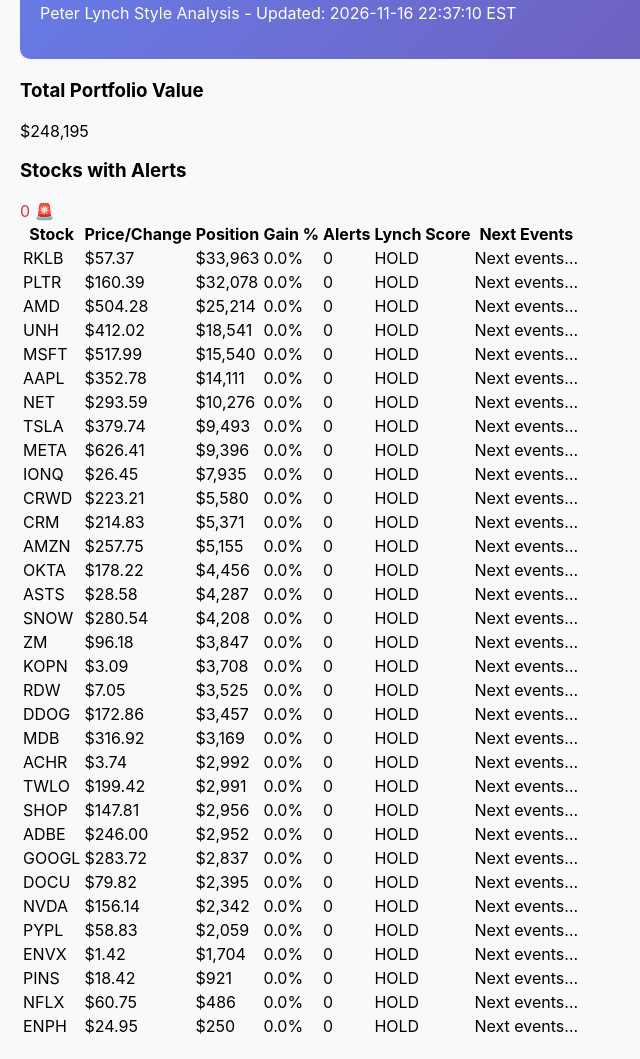
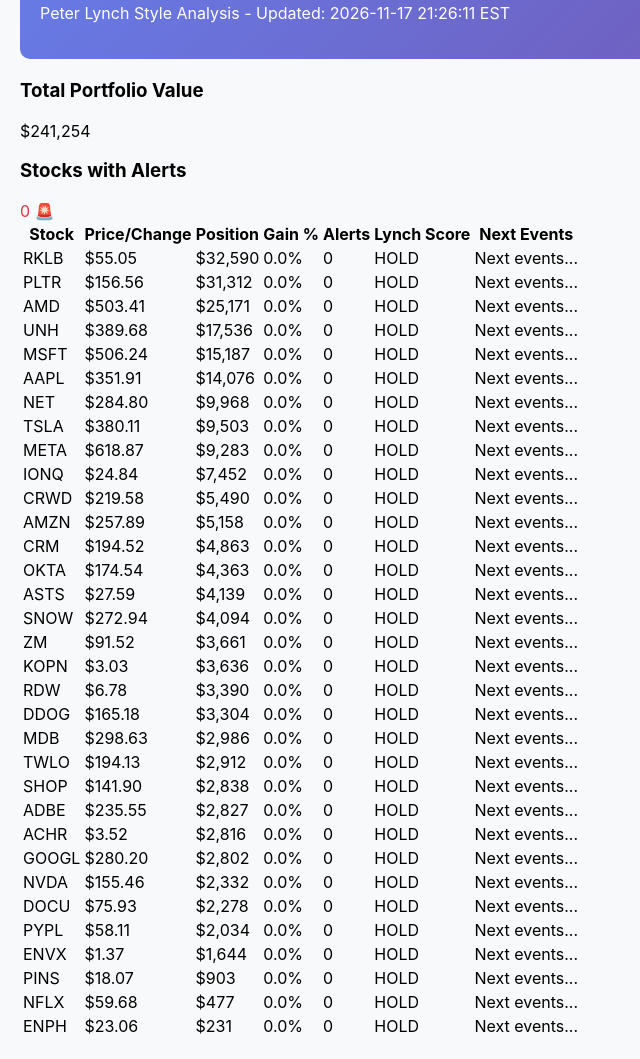
Before and after one commit to allenchengentsai/portfolio-dashboard, a plain HTML site: page index.html in a window 1280 px wide. Shown: the part 119-1178 px from the top of the page, without its empty margins (0-640 px from the left). Drawn offline with Linux system fonts and the light colour scheme.

Commit message:
Update portfolio dashboard - Tue Nov 17 21:26:11 UTC 2026

```diff
--- a/index.html
+++ b/index.html
@@ -15,13 +15,13 @@
         <body>
             <div class="header">
                 <h1>Portfolio Analysis Dashboard</h1>
-                <p>Peter Lynch Style Analysis - Updated: 2026-11-16 22:37:10 EST</p>
+                <p>Peter Lynch Style Analysis - Updated: 2026-11-17 21:26:11 EST</p>
             </div>
 
             <div class="portfolio-summary">
                 <div class="summary-card">
                     <h3>Total Portfolio Value</h3>
-                    <div class="value">$248,195</div>
+                    <div class="value">$241,254</div>
                 </div>
                 <div class="summary-card">
                     <h3>Stocks with Alerts</h3>
@@ -46,8 +46,8 @@
 
             <tr class="stock-row" onclick="toggleDetails('RKLB')">
                 <td>RKLB</td>
-                <td>$57.37</td>
-                <td>$33,963</td>
+                <td>$55.05</td>
+                <td>$32,590</td>
                 <td>0.0%</td>
                 <td>0</td>
                 <td>HOLD</td>
@@ -56,8 +56,8 @@
 
             <tr class="stock-row" onclick="toggleDetails('PLTR')">
                 <td>PLTR</td>
-                <td>$160.39</td>
-                <td>$32,078</td>
+                <td>$156.56</td>
+                <td>$31,312</td>
                 <td>0.0%</td>
                 <td>0</td>
                 <td>HOLD</td>
@@ -66,8 +66,8 @@
 
             <tr class="stock-row" onclick="toggleDetails('AMD')">
                 <td>AMD</td>
-                <td>$504.28</td>
-                <td>$25,214</td>
+                <td>$503.41</td>
+                <td>$25,171</td>
                 <td>0.0%</td>
                 <td>0</td>
                 <td>HOLD</td>
@@ -76,8 +76,8 @@
 
             <tr class="stock-row" onclick="toggleDetails('UNH')">
                 <td>UNH</td>
-                <td>$412.02</td>
-                <td>$18,541</td>
+                <td>$389.68</td>
+                <td>$17,536</td>
                 <td>0.0%</td>
                 <td>0</td>
                 <td>HOLD</td>
@@ -86,8 +86,8 @@
 
             <tr class="stock-row" onclick="toggleDetails('MSFT')">
                 <td>MSFT</td>
-                <td>$517.99</td>
-                <td>$15,540</td>
+                <td>$506.24</td>
+                <td>$15,187</td>
                 <td>0.0%</td>
                 <td>0</td>
                 <td>HOLD</td>
@@ -96,8 +96,8 @@
 
             <tr class="stock-row" onclick="toggleDetails('AAPL')">
                 <td>AAPL</td>
-                <td>$352.78</td>
-                <td>$14,111</td>
+                <td>$351.91</td>
+                <td>$14,076</td>
                 <td>0.0%</td>
                 <td>0</td>
                 <td>HOLD</td>
@@ -106,8 +106,8 @@
 
             <tr class="stock-row" onclick="toggleDetails('NET')">
                 <td>NET</td>
-                <td>$293.59</td>
-                <td>$10,276</td>
+                <td>$284.80</td>
+                <td>$9,968</td>
                 <td>0.0%</td>
                 <td>0</td>
                 <td>HOLD</td>
@@ -116,8 +116,8 @@
 
             <tr class="stock-row" onclick="toggleDetails('TSLA')">
                 <td>TSLA</td>
-                <td>$379.74</td>
-                <td>$9,493</td>
+                <td>$380.11</td>
+                <td>$9,503</td>
                 <td>0.0%</td>
                 <td>0</td>
                 <td>HOLD</td>
@@ -126,8 +126,8 @@
 
             <tr class="stock-row" onclick="toggleDetails('META')">
                 <td>META</td>
-                <td>$626.41</td>
-                <td>$9,396</td>
+                <td>$618.87</td>
+                <td>$9,283</td>
                 <td>0.0%</td>
                 <td>0</td>
                 <td>HOLD</td>
@@ -136,8 +136,8 @@
 
             <tr class="stock-row" onclick="toggleDetails('IONQ')">
                 <td>IONQ</td>
-                <td>$26.45</td>
-                <td>$7,935</td>
+                <td>$24.84</td>
+                <td>$7,452</td>
                 <td>0.0%</td>
                 <td>0</td>
                 <td>HOLD</td>
@@ -146,8 +146,18 @@
 
             <tr class="stock-row" onclick="toggleDetails('CRWD')">
                 <td>CRWD</td>
-                <td>$223.21</td>
-                <td>$5,580</td>
+                <td>$219.58</td>
+                <td>$5,490</td>
+                <td>0.0%</td>
+                <td>0</td>
+                <td>HOLD</td>
+                <td>Next events...</td>
+            </tr>
+
+            <tr class="stock-row" onclick="toggleDetails('AMZN')">
+                <td>AMZN</td>
+                <td>$257.89</td>
+                <td>$5,158</td>
                 <td>0.0%</td>
                 <td>0</td>
                 <td>HOLD</td>
@@ -156,18 +166,8 @@
 
             <tr class="stock-row" onclick="toggleDetails('CRM')">
                 <td>CRM</td>
-                <td>$214.83</td>
-                <td>$5,371</td>
-                <td>0.0%</td>
-                <td>0</td>
-                <td>HOLD</td>
-                <td>Next events...</td>
-            </tr>
-
-            <tr class="stock-row" onclick="toggleDetails('AMZN')">
-                <td>AMZN</td>
-                <td>$257.75</td>
-                <td>$5,155</td>
+                <td>$194.52</td>
+                <td>$4,863</td>
                 <td>0.0%</td>
                 <td>0</td>
                 <td>HOLD</td>
@@ -176,8 +176,8 @@
 
             <tr class="stock-row" onclick="toggleDetails('OKTA')">
                 <td>OKTA</td>
-                <td>$178.22</td>
-                <td>$4,456</td>
+                <td>$174.54</td>
+                <td>$4,363</td>
                 <td>0.0%</td>
                 <td>0</td>
                 <td>HOLD</td>
@@ -186,8 +186,8 @@
 
             <tr class="stock-row" onclick="toggleDetails('ASTS')">
                 <td>ASTS</td>
-                <td>$28.58</td>
-                <td>$4,287</td>
+                <td>$27.59</td>
+                <td>$4,139</td>
                 <td>0.0%</td>
                 <td>0</td>
                 <td>HOLD</td>
@@ -196,8 +196,8 @@
 
             <tr class="stock-row" onclick="toggleDetails('SNOW')">
                 <td>SNOW</td>
-                <td>$280.54</td>
-                <td>$4,208</td>
+                <td>$272.94</td>
+                <td>$4,094</td>
                 <td>0.0%</td>
                 <td>0</td>
                 <td>HOLD</td>
@@ -206,8 +206,8 @@
 
             <tr class="stock-row" onclick="toggleDetails('ZM')">
                 <td>ZM</td>
-                <td>$96.18</td>
-                <td>$3,847</td>
+                <td>$91.52</td>
+                <td>$3,661</td>
                 <td>0.0%</td>
                 <td>0</td>
                 <td>HOLD</td>
@@ -216,8 +216,8 @@
 
             <tr class="stock-row" onclick="toggleDetails('KOPN')">
                 <td>KOPN</td>
-                <td>$3.09</td>
-                <td>$3,708</td>
+                <td>$3.03</td>
+                <td>$3,636</td>
                 <td>0.0%</td>
                 <td>0</td>
                 <td>HOLD</td>
@@ -226,8 +226,8 @@
 
             <tr class="stock-row" onclick="toggleDetails('RDW')">
                 <td>RDW</td>
-                <td>$7.05</td>
-                <td>$3,525</td>
+                <td>$6.78</td>
+                <td>$3,390</td>
                 <td>0.0%</td>
                 <td>0</td>
                 <td>HOLD</td>
@@ -236,8 +236,8 @@
 
             <tr class="stock-row" onclick="toggleDetails('DDOG')">
                 <td>DDOG</td>
-                <td>$172.86</td>
-                <td>$3,457</td>
+                <td>$165.18</td>
+                <td>$3,304</td>
                 <td>0.0%</td>
                 <td>0</td>
                 <td>HOLD</td>
@@ -246,8 +246,38 @@
 
             <tr class="stock-row" onclick="toggleDetails('MDB')">
                 <td>MDB</td>
-                <td>$316.92</td>
-                <td>$3,169</td>
+                <td>$298.63</td>
+                <td>$2,986</td>
+                <td>0.0%</td>
+                <td>0</td>
+                <td>HOLD</td>
+                <td>Next events...</td>
+            </tr>
+
+            <tr class="stock-row" onclick="toggleDetails('TWLO')">
+                <td>TWLO</td>
+                <td>$194.13</td>
+                <td>$2,912</td>
+                <td>0.0%</td>
+                <td>0</td>
+                <td>HOLD</td>
+                <td>Next events...</td>
+            </tr>
+
+            <tr class="stock-row" onclick="toggleDetails('SHOP')">
+                <td>SHOP</td>
+                <td>$141.90</td>
+                <td>$2,838</td>
+                <td>0.0%</td>
+                <td>0</td>
+                <td>HOLD</td>
+                <td>Next events...</td>
+            </tr>
+
+            <tr class="stock-row" onclick="toggleDetails('ADBE')">
+                <td>ADBE</td>
+                <td>$235.55</td>
+                <td>$2,827</td>
                 <td>0.0%</td>
                 <td>0</td>
                 <td>HOLD</td>
@@ -256,38 +286,8 @@
 
             <tr class="stock-row" onclick="toggleDetails('ACHR')">
                 <td>ACHR</td>
-                <td>$3.74</td>
-                <td>$2,992</td>
-                <td>0.0%</td>
-                <td>0</td>
-                <td>HOLD</td>
-                <td>Next events...</td>
-            </tr>
-
-            <tr class="stock-row" onclick="toggleDetails('TWLO')">
-                <td>TWLO</td>
-                <td>$199.42</td>
-                <td>$2,991</td>
-                <td>0.0%</td>
-                <td>0</td>
-                <td>HOLD</td>
-                <td>Next events...</td>
-            </tr>
-
-            <tr class="stock-row" onclick="toggleDetails('SHOP')">
-                <td>SHOP</td>
-                <td>$147.81</td>
-                <td>$2,956</td>
-                <td>0.0%</td>
-                <td>0</td>
-                <td>HOLD</td>
-                <td>Next events...</td>
-            </tr>
-
-            <tr class="stock-row" onclick="toggleDetails('ADBE')">
-                <td>ADBE</td>
-                <td>$246.00</td>
-                <td>$2,952</td>
+                <td>$3.52</td>
+                <td>$2,816</td>
                 <td>0.0%</td>
                 <td>0</td>
                 <td>HOLD</td>
@@ -296,8 +296,18 @@
 
             <tr class="stock-row" onclick="toggleDetails('GOOGL')">
                 <td>GOOGL</td>
-                <td>$283.72</td>
-                <td>$2,837</td>
+                <td>$280.20</td>
+                <td>$2,802</td>
+                <td>0.0%</td>
+                <td>0</td>
+                <td>HOLD</td>
+                <td>Next events...</td>
+            </tr>
+
+            <tr class="stock-row" onclick="toggleDetails('NVDA')">
+                <td>NVDA</td>
+                <td>$155.46</td>
+                <td>$2,332</td>
                 <td>0.0%</td>
                 <td>0</td>
                 <td>HOLD</td>
@@ -306,18 +316,8 @@
 
             <tr class="stock-row" onclick="toggleDetails('DOCU')">
                 <td>DOCU</td>
-                <td>$79.82</td>
-                <td>$2,395</td>
-                <td>0.0%</td>
-                <td>0</td>
-                <td>HOLD</td>
-                <td>Next events...</td>
-            </tr>
-
-            <tr class="stock-row" onclick="toggleDetails('NVDA')">
-                <td>NVDA</td>
-                <td>$156.14</td>
-                <td>$2,342</td>
+                <td>$75.93</td>
+                <td>$2,278</td>
                 <td>0.0%</td>
                 <td>0</td>
                 <td>HOLD</td>
@@ -326,8 +326,8 @@
 
             <tr class="stock-row" onclick="toggleDetails('PYPL')">
                 <td>PYPL</td>
-                <td>$58.83</td>
-                <td>$2,059</td>
+                <td>$58.11</td>
+                <td>$2,034</td>
                 <td>0.0%</td>
                 <td>0</td>
                 <td>HOLD</td>
@@ -336,8 +336,8 @@
 
             <tr class="stock-row" onclick="toggleDetails('ENVX')">
                 <td>ENVX</td>
-                <td>$1.42</td>
-                <td>$1,704</td>
+                <td>$1.37</td>
+                <td>$1,644</td>
                 <td>0.0%</td>
                 <td>0</td>
                 <td>HOLD</td>
@@ -346,8 +346,8 @@
 
             <tr class="stock-row" onclick="toggleDetails('PINS')">
                 <td>PINS</td>
-                <td>$18.42</td>
-                <td>$921</td>
+                <td>$18.07</td>
+                <td>$903</td>
                 <td>0.0%</td>
                 <td>0</td>
                 <td>HOLD</td>
@@ -356,8 +356,8 @@
 
             <tr class="stock-row" onclick="toggleDetails('NFLX')">
                 <td>NFLX</td>
-                <td>$60.75</td>
-                <td>$486</td>
+                <td>$59.68</td>
+                <td>$477</td>
                 <td>0.0%</td>
                 <td>0</td>
                 <td>HOLD</td>
@@ -366,8 +366,8 @@
 
             <tr class="stock-row" onclick="toggleDetails('ENPH')">
                 <td>ENPH</td>
-                <td>$24.95</td>
-                <td>$250</td>
+                <td>$23.06</td>
+                <td>$231</td>
                 <td>0.0%</td>
                 <td>0</td>
                 <td>HOLD</td>
```
